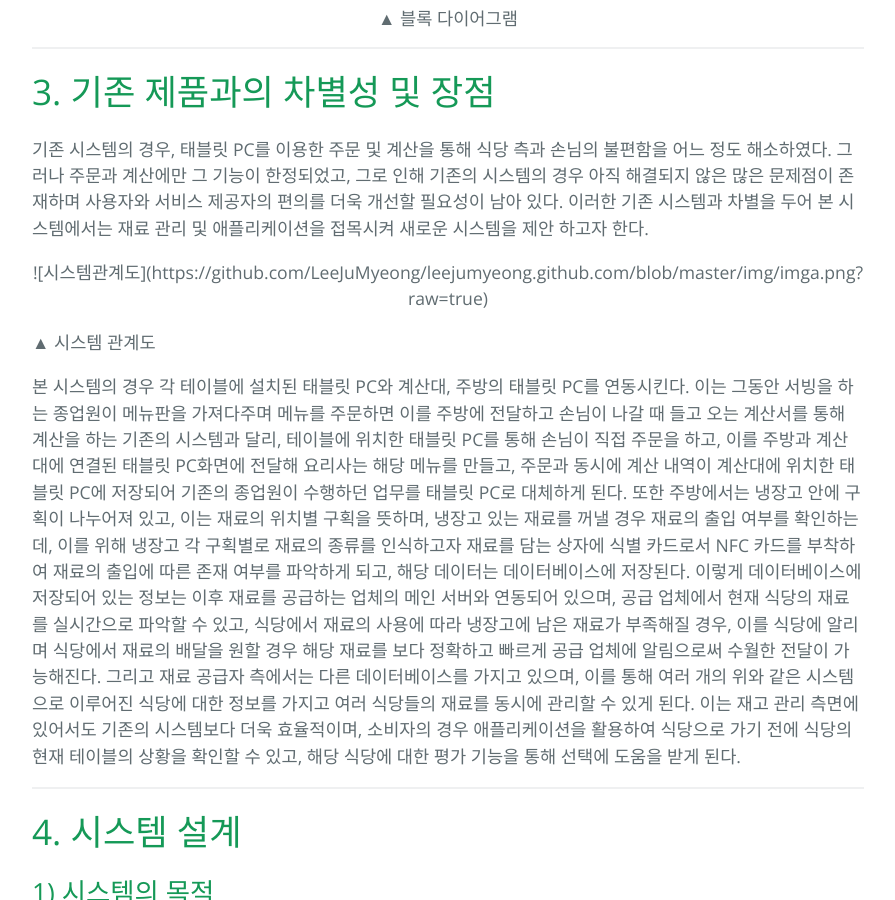
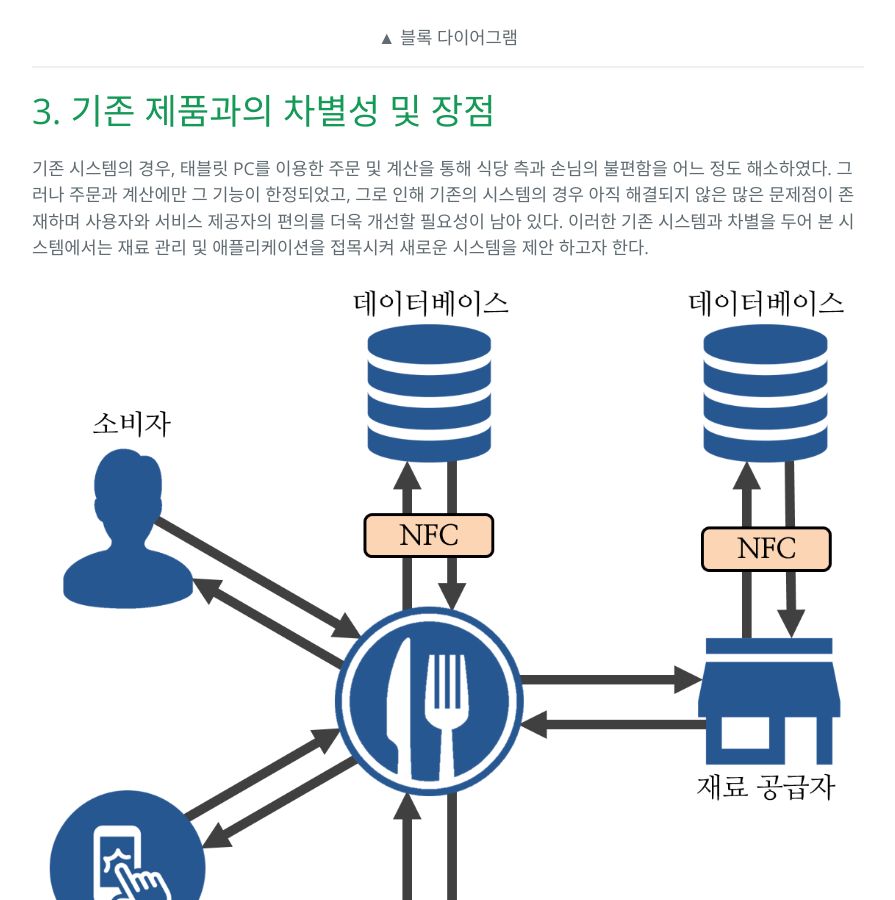
Before and after one commit to LeeJuMyeong/leejumyeong.github.com, a Jekyll site: the page built from _posts/2016-06-09-please-content.markdown, in a window 1280 px wide and 900 px high, scrolled down 2371 px. Shown: the whole window, without its empty margins (192-1087 px from the left). Built offline with Jekyll 4.4.1, drawn with Linux system fonts in a browser that asks for light colours.

Commit message:
Update 2016-06-09-please-content.markdown

```diff
--- a/_posts/2016-06-09-please-content.markdown
+++ b/_posts/2016-06-09-please-content.markdown
@@ -15,7 +15,7 @@ categories: main
 | 지도교수 | 권오영 교수님 |
 | 제 출 일 | 2016년 6월 6일 |
 
-<center><img src="https://github.com/LeeJuMyeong/leejumyeong.github.com/blob/master/img/koreatechlogo.png?raw=true"></center>
+<img src="https://github.com/LeeJuMyeong/leejumyeong.github.com/blob/master/img/koreatechlogo.png?raw=true" style="align:center;">
 
 ---
 
@@ -53,9 +53,9 @@ categories: main
 
 기존 시스템의 경우, 태블릿 PC를 이용한 주문 및 계산을 통해 식당 측과 손님의 불편함을 어느 정도 해소하였다. 그러나 주문과 계산에만 그 기능이 한정되었고, 그로 인해 기존의 시스템의 경우 아직 해결되지 않은 많은 문제점이 존재하며 사용자와 서비스 제공자의 편의를 더욱 개선할 필요성이 남아 있다. 이러한 기존 시스템과 차별을 두어 본 시스템에서는 재료 관리 및 애플리케이션을 접목시켜 새로운 시스템을 제안 하고자 한다.
 
-<center>![시스템관계도](https://github.com/LeeJuMyeong/leejumyeong.github.com/blob/master/img/imga.png?raw=true)</center>
+![시스템관계도](https://github.com/LeeJuMyeong/leejumyeong.github.com/blob/master/img/imga.png?raw=true)
 
-▲ 시스템 관계도
+<center>▲ 시스템 관계도</center>
 
 본 시스템의 경우 각 테이블에 설치된 태블릿 PC와 계산대, 주방의 태블릿 PC를 연동시킨다. 이는 그동안 서빙을 하는 종업원이 메뉴판을 가져다주며 메뉴를 주문하면 이를 주방에 전달하고 손님이 나갈 때 들고 오는 계산서를 통해 계산을 하는 기존의 시스템과 달리, 테이블에 위치한 태블릿 PC를 통해 손님이 직접 주문을 하고, 이를 주방과 계산대에 연결된 태블릿 PC화면에 전달해 요리사는 해당 메뉴를 만들고, 주문과 동시에 계산 내역이 계산대에 위치한 태블릿 PC에 저장되어 기존의 종업원이 수행하던 업무를 태블릿 PC로 대체하게 된다. 또한 주방에서는 냉장고 안에 구획이 나누어져 있고, 이는 재료의 위치별 구획을 뜻하며, 냉장고 있는 재료를 꺼낼 경우 재료의 출입 여부를 확인하는데, 이를 위해 냉장고 각 구획별로 재료의 종류를 인식하고자 재료를 담는 상자에 식별 카드로서 NFC 카드를 부착하여 재료의 출입에 따른 존재 여부를 파악하게 되고, 해당 데이터는 데이터베이스에 저장된다. 이렇게 데이터베이스에 저장되어 있는 정보는 이후 재료를 공급하는 업체의 메인 서버와 연동되어 있으며, 공급 업체에서 현재 식당의 재료를 실시간으로 파악할 수 있고, 식당에서 재료의 사용에 따라 냉장고에 남은 재료가 부족해질 경우, 이를 식당에 알리며 식당에서 재료의 배달을 원할 경우 해당 재료를 보다 정확하고 빠르게 공급 업체에 알림으로써 수월한 전달이 가능해진다. 그리고 재료 공급자 측에서는 다른 데이터베이스를 가지고 있으며, 이를 통해 여러 개의 위와 같은 시스템으로 이루어진 식당에 대한 정보를 가지고 여러 식당들의 재료를 동시에 관리할 수 있게 된다. 이는 재고 관리 측면에 있어서도 기존의 시스템보다 더욱 효율적이며, 소비자의 경우 애플리케이션을 활용하여 식당으로 가기 전에 식당의 현재 테이블의 상황을 확인할 수 있고, 해당 식당에 대한 평가 기능을 통해 선택에 도움을 받게 된다.
 
```
